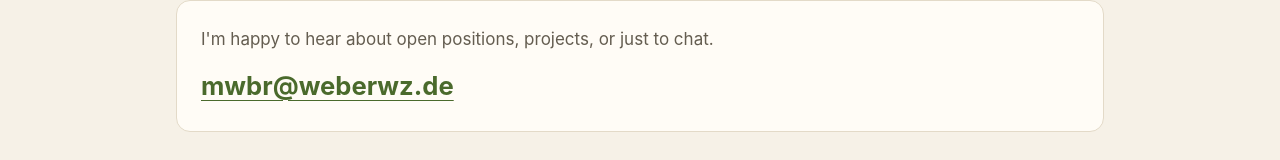
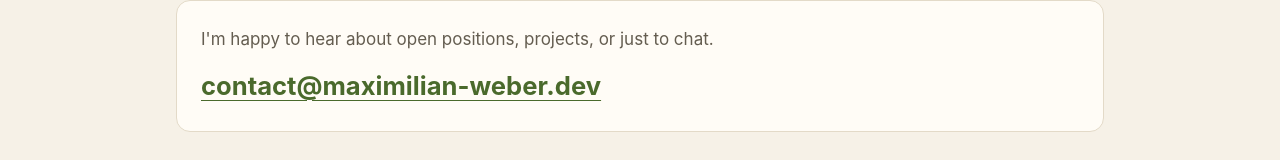
Before and after one commit to mwbr73/website, a plain HTML site: page index.html in a window 1280 px wide. Shown: the part 4157-4317 px from the top of the page. Drawn offline with Linux system fonts and the light colour scheme.

Commit message:
Use contact@maximilian-weber.dev as contact address

```diff
--- a/index.html
+++ b/index.html
@@ -47,7 +47,7 @@
           <span lang="en">I build test infrastructure, CI/CD pipelines and deployments that still hold up when real hardware is involved, and I enjoy everything between a Kubernetes cluster and a microcontroller.</span>
         </p>
         <ul class="links" aria-label="Links">
-          <li><a class="btn btn--primary" href="mailto:mwbr@weberwz.de"><span lang="de">E-Mail schreiben</span><span lang="en">Send an email</span></a></li>
+          <li><a class="btn btn--primary" href="mailto:contact@maximilian-weber.dev"><span lang="de">E-Mail schreiben</span><span lang="en">Send an email</span></a></li>
           <!-- TODO: optional: Lebenslauf-PDF ohne private Daten (Geburtsdatum, Telefon, Adresse) nach assets/cv/ legen, dann "hidden" entfernen -->
           <li hidden><a class="btn" href="assets/cv/Lebenslauf_Maximilian_Weber.pdf" download><span lang="de">Lebenslauf (PDF)</span><span lang="en">CV (PDF)</span></a></li>
           <li><a class="btn" href="https://github.com/mwbr73" rel="me">GitHub</a></li>
@@ -256,7 +256,7 @@
       <div class="card contact">
         <p lang="de">Ich freue mich über Nachrichten zu offenen Stellen, Projekten oder einfach zum Austausch.</p>
         <p lang="en">I'm happy to hear about open positions, projects, or just to chat.</p>
-        <p class="contact__mail"><a href="mailto:mwbr@weberwz.de">mwbr@weberwz.de</a></p>
+        <p class="contact__mail"><a href="mailto:contact@maximilian-weber.dev">contact@maximilian-weber.dev</a></p>
       </div>
     </section>
   </main>
```
Also changed, not shown: impressum.html (+1 -1 lines).
